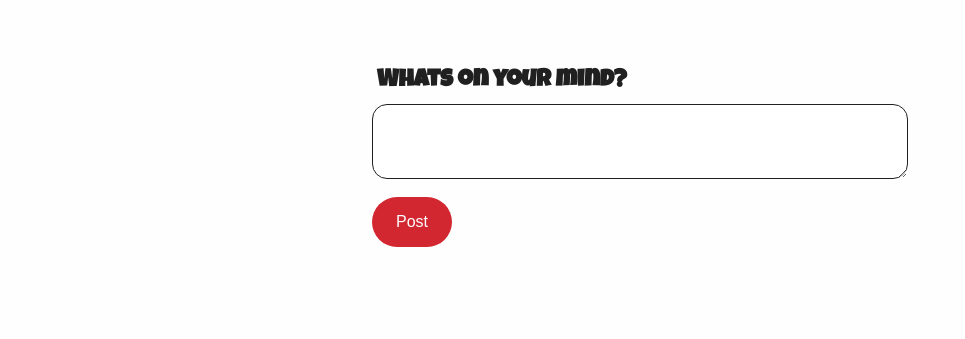
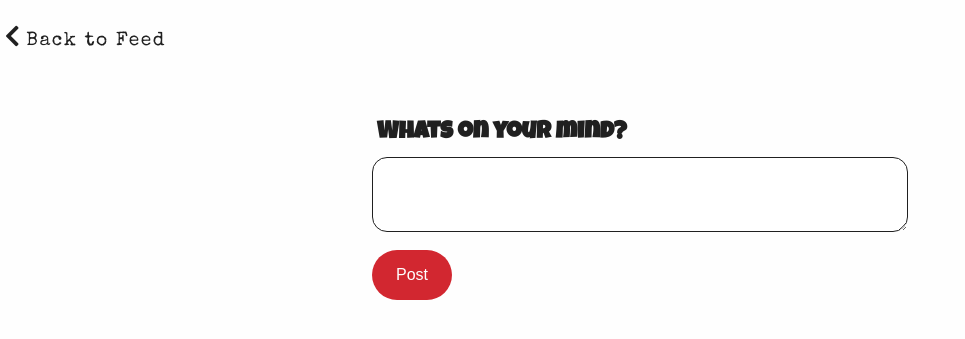
Before and after one commit to xiaoniuniu89/giglep4, a Django app: page /social/feed/new/ in a window 1280 px wide. Shown: the part 73-412 px from the top of the page, without its empty margins (0-965 px from the left). Run offline with Django 3.2, Linux system fonts and the light colour scheme; the visitor is signed in with stand-in values (Sample User, id 1); data that the repository does not hold is empty; some libraries are stand-ins or nearby versions.

Commit message:
add form validation to feed post and comment

```diff
--- a/organiser/forms.py
+++ b/organiser/forms.py
@@ -16,7 +16,7 @@ class MusicianUpdateForm(forms.ModelForm):
 
 
 class PostForm(forms.ModelForm):
-    content = forms.CharField(max_length=100, required=False, widget=forms.Textarea(attrs={'rows':4, 'cols':15, 'class': 'form-field-textarea'}))
+    content = forms.CharField(max_length=100, required=True, widget=forms.Textarea(attrs={'rows':4, 'cols':15, 'class': 'form-field-textarea'}))
     class Meta:
         model = Post
         fields = ['content']
@@ -24,7 +24,7 @@ class PostForm(forms.ModelForm):
 
 
 class CommentForm(forms.ModelForm):
-    comment = forms.CharField(max_length=100, required=False, widget=forms.Textarea(attrs={'rows':4, 'cols':15, 'class': 'form-field-textarea'}))
+    comment = forms.CharField(max_length=100, required=True, widget=forms.Textarea(attrs={'rows':4, 'cols':15, 'class': 'form-field-textarea'}))
     class Meta:
         model = Comment
         fields = ['comment']
--- a/templates/organiser/base.html
+++ b/templates/organiser/base.html
@@ -31,7 +31,7 @@
             <form action="{% url 'search' %}" method="get">
                 <input id="al-search" type="text" placeholder="search user..."
                        name="user" value="{{ request.GET.account }}"
-                       class="search-field" />
+                       class="search-field" required/>
                 <button type="submit"
                         class="btn-small btn-primary" />Search</button>
             </form>
--- a/templates/organiser/post_form.html
+++ b/templates/organiser/post_form.html
@@ -2,9 +2,11 @@
 {% block content %}
     <main>
 
-
+     <br>
+    <p class='rb-txt txt-space'><a href="{% url 'feed' %}"><i class="fas fa-icon fa-chevron-left"></i>Back to Feed</a></p>
 
         <div class='form-wrapper'>
+
             <div class="form">
                 <form action="" method="POST">
                     {% csrf_token %}
```
